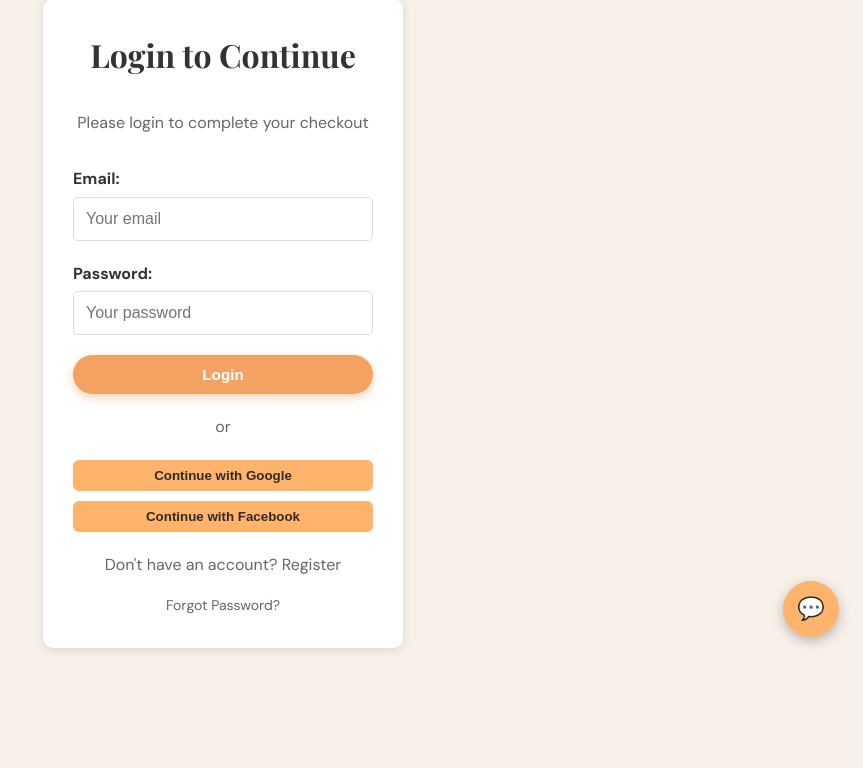
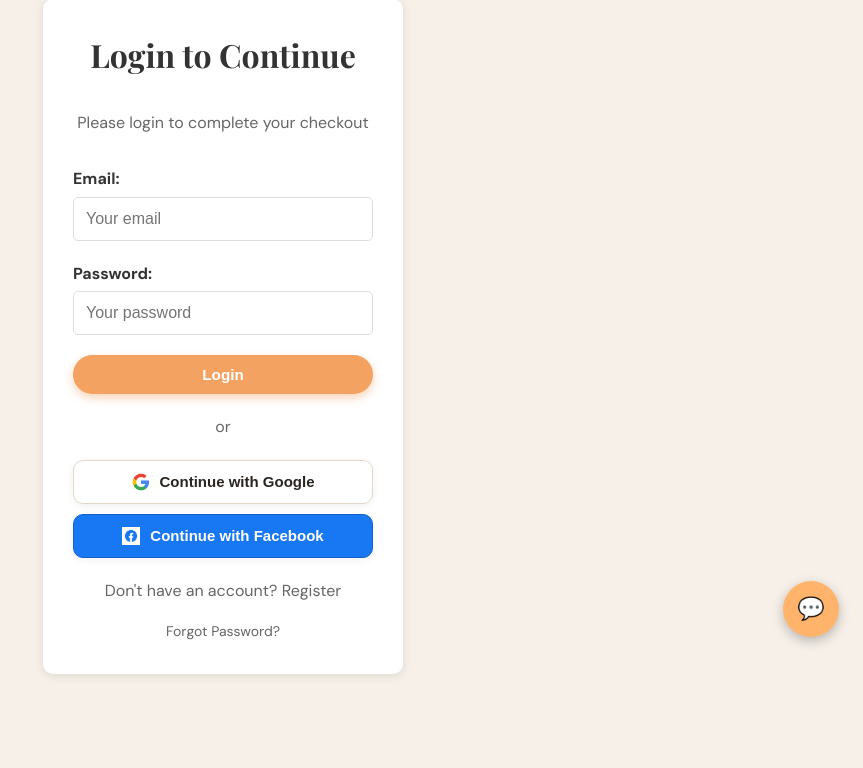
Before and after one commit to sikun-peng/yorkiebakery-api, a FastAPI app: page /auth/login in a window 1280 px wide. Shown: the part 139-907 px from the top of the page, without its empty margins (417-1280 px from the left). Before the commit the page ends 789 px from the top, so only its background shows below. Run offline with FastAPI, Linux system fonts and the light colour scheme.

Commit message:
add logo

```diff
--- a/app/static/styles.css
+++ b/app/static/styles.css
@@ -724,6 +724,45 @@ h1, h2, h3, h4 {
   border-radius: var(--radius-sm);
 }
 
+.social-btn {
+  width: 100%;
+  display: flex;
+  align-items: center;
+  justify-content: center;
+  gap: 10px;
+  padding: 12px 14px;
+  border-radius: 10px;
+  font-weight: 700;
+  font-size: 15px;
+  cursor: pointer;
+  border: 1px solid var(--border);
+  background: #fff;
+  box-shadow: 0 2px 8px rgba(0,0,0,0.06);
+  transition: transform 0.1s ease, box-shadow 0.2s ease, background 0.2s ease;
+}
+
+.social-btn:hover {
+  transform: translateY(-1px);
+  box-shadow: 0 4px 12px rgba(0,0,0,0.08);
+}
+
+.social-btn .social-icon img {
+  height: 18px;
+  width: 18px;
+  display: block;
+}
+
+.google-btn {
+  color: var(--text-dark);
+  background: #fff;
+}
+
+.facebook-btn {
+  background: #1877f2;
+  color: #fff;
+  border: 1px solid #1560c9;
+}
+
 /* ===========================
    CHAT WIDGET
    =========================== */
--- a/app/templates/base.html
+++ b/app/templates/base.html
@@ -103,11 +103,13 @@
       <hr>
 
       <!-- Social Login Buttons -->
-      <button onclick="location.href='/auth/login/google'" class="social-btn google-btn">
-        Continue with Google
+      <button onclick="location.href='/auth/login/google'" class="social-btn google-btn" aria-label="Continue with Google">
+        <span class="social-icon"><img src="/static/images/logo_google.jpg" alt=""></span>
+        <span>Continue with Google</span>
       </button>
-      <button onclick="location.href='/auth/login/facebook'" class="social-btn facebook-btn">
-        Continue with Facebook
+      <button onclick="location.href='/auth/login/facebook'" class="social-btn facebook-btn" aria-label="Continue with Facebook">
+        <span class="social-icon"><img src="/static/images/logo_fb.jpg" alt=""></span>
+        <span>Continue with Facebook</span>
       </button>
 
       <p class="auth-toggle-text">
--- a/app/templates/login.html
+++ b/app/templates/login.html
@@ -29,11 +29,13 @@
         </div>
 
         <!-- Social Login Buttons -->
-        <button onclick="location.href='/auth/login/google'" class="social-btn google-btn" style="width: 100%; margin-bottom: 10px;">
-            Continue with Google
+        <button onclick="location.href='/auth/login/google'" class="social-btn google-btn" style="width: 100%; margin-bottom: 10px;" aria-label="Continue with Google">
+            <span class="social-icon"><img src="/static/images/logo_google.jpg" alt=""></span>
+            <span>Continue with Google</span>
         </button>
-        <button onclick="location.href='/auth/login/facebook'" class="social-btn facebook-btn" style="width: 100%;">
-            Continue with Facebook
+        <button onclick="location.href='/auth/login/facebook'" class="social-btn facebook-btn" style="width: 100%;" aria-label="Continue with Facebook">
+            <span class="social-icon"><img src="/static/images/logo_fb.jpg" alt=""></span>
+            <span>Continue with Facebook</span>
         </button>
 
         <div class="back-link" style="margin-top: 20px;">
```
Also changed, not shown: app/static/images/logo_fb.jpg (added), app/static/images/logo_google.jpg (added).
